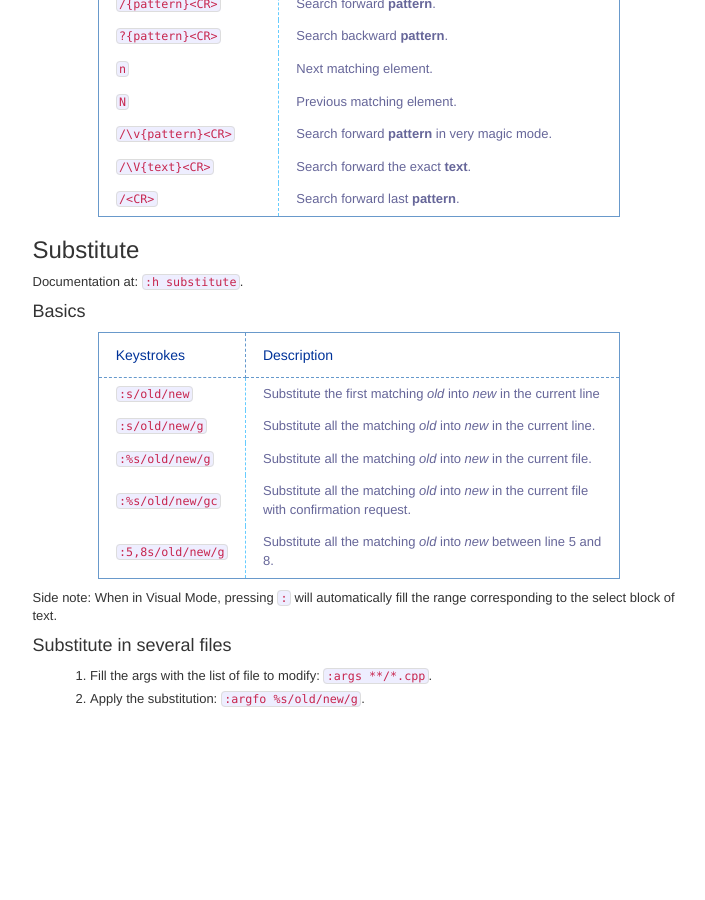
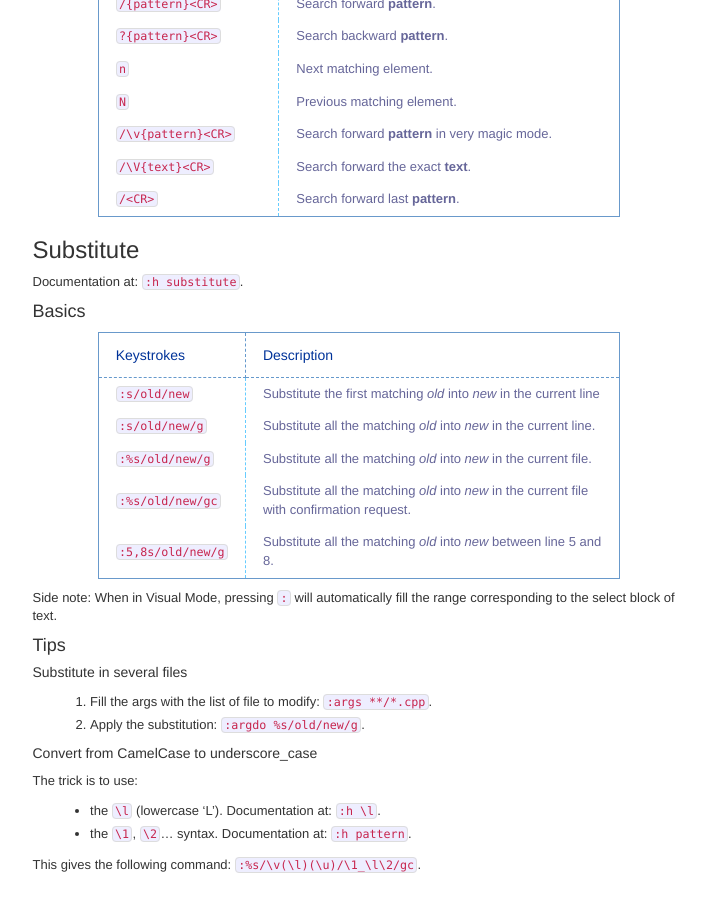
Before and after one commit to stac47/stac47.github.io, a Jekyll site: the page built from _posts/2014-02-22-vim-advanced-cheat-sheet.markdown, in a window 1280 px wide and 900 px high, scrolled down 6296 px. Shown: the whole window, without its empty margins (525-1230 px from the left). Built offline with Jekyll 4.4.1, drawn with Linux system fonts in a browser that asks for light colours; nearby versions of some CDN libraries; library files that are not in the unit come from our copies; Markdown is read by kramdown in place of the engine named in the settings; before the commit the page ends 7033 px from its top, so only the background shows below that.

Commit message:
Tips to move from CamelCase to underscore_case

```diff
--- a/_posts/2014-02-22-vim-advanced-cheat-sheet.markdown
+++ b/_posts/2014-02-22-vim-advanced-cheat-sheet.markdown
@@ -284,7 +284,18 @@ Keystrokes            | Description
 Side note: When in Visual Mode, pressing `:` will automatically fill the range
 corresponding to the select block of text.
 
-#### Substitute in several files
+#### Tips
+
+##### Substitute in several files
 
 1. Fill the args with the list of file to modify: `:args **/*.cpp`.
-2. Apply the substitution: `:argfo %s/old/new/g`.
+2. Apply the substitution: `:argdo %s/old/new/g`.
+
+##### Convert from CamelCase to underscore_case
+
+The trick is to use:
+
+- the `\l` (lowercase 'L'). Documentation at: `:h \l`.
+- the `\1`, `\2`... syntax. Documentation at: `:h pattern`.
+
+This gives the following command: `:%s/\v(\l)(\u)/\1_\l\2/gc`.
```
